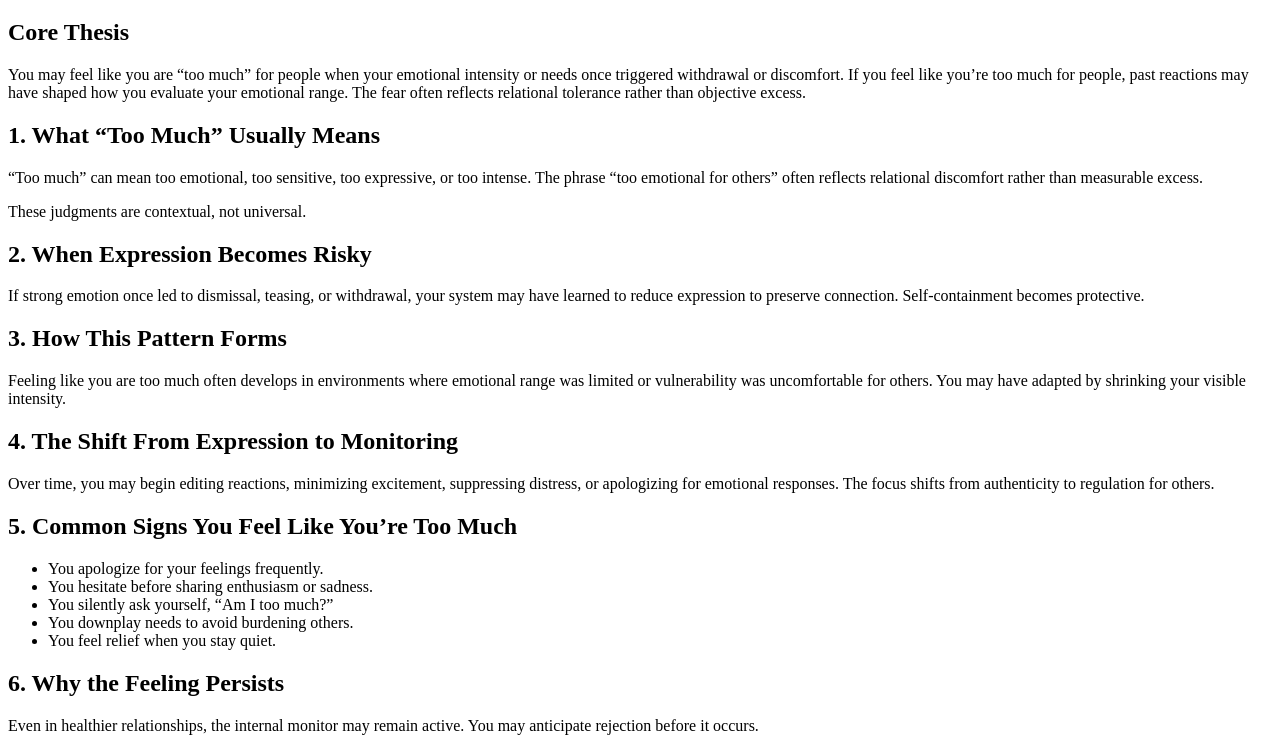
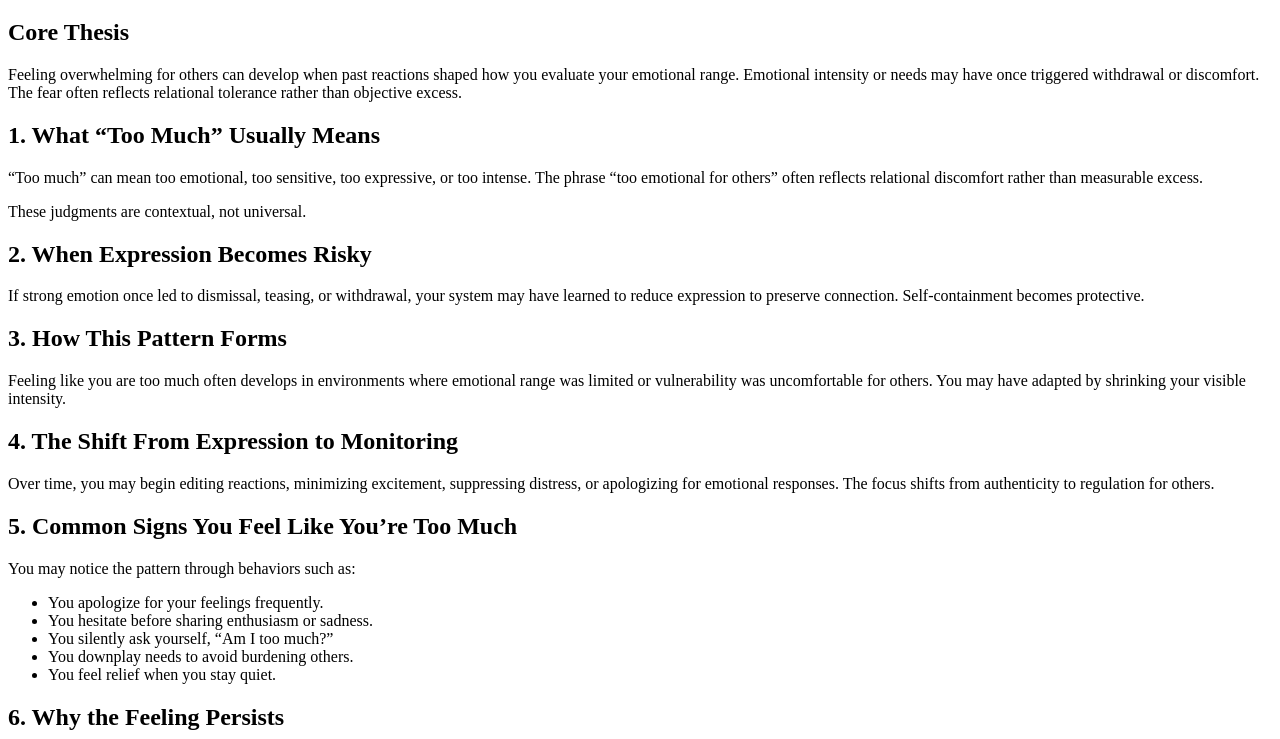
Before and after one commit to mozartltv-creator/52-feel-like-im-too-much, a plain HTML site: page index.html in a window 1280 px wide. Shown: the part 61-800 px from the top of the page. Drawn offline with Linux system fonts and the light colour scheme.

Commit message:
Update index.html

```diff
--- a/index.html
+++ b/index.html
@@ -12,11 +12,7 @@
 <h1>Why Do I Feel Like I’m Too Much for People?</h1>
 
 <h2>Core Thesis</h2>
-<p>
-You may feel like you are “too much” for people when your emotional intensity or needs once triggered withdrawal or discomfort.
-If you feel like you’re too much for people, past reactions may have shaped how you evaluate your emotional range.
-The fear often reflects relational tolerance rather than objective excess.
-</p>
+<p>Feeling overwhelming for others can develop when past reactions shaped how you evaluate your emotional range. Emotional intensity or needs may have once triggered withdrawal or discomfort. The fear often reflects relational tolerance rather than objective excess.</p>
 
 <h2>1. What “Too Much” Usually Means</h2>
 <p>
@@ -46,6 +42,7 @@ The focus shifts from authenticity to regulation for others.
 </p>
 
 <h2>5. Common Signs You Feel Like You’re Too Much</h2>
+<p>You may notice the pattern through behaviors such as:</p>
 <ul>
 <li>You apologize for your feelings frequently.</li>
 <li>You hesitate before sharing enthusiasm or sadness.</li>
```
